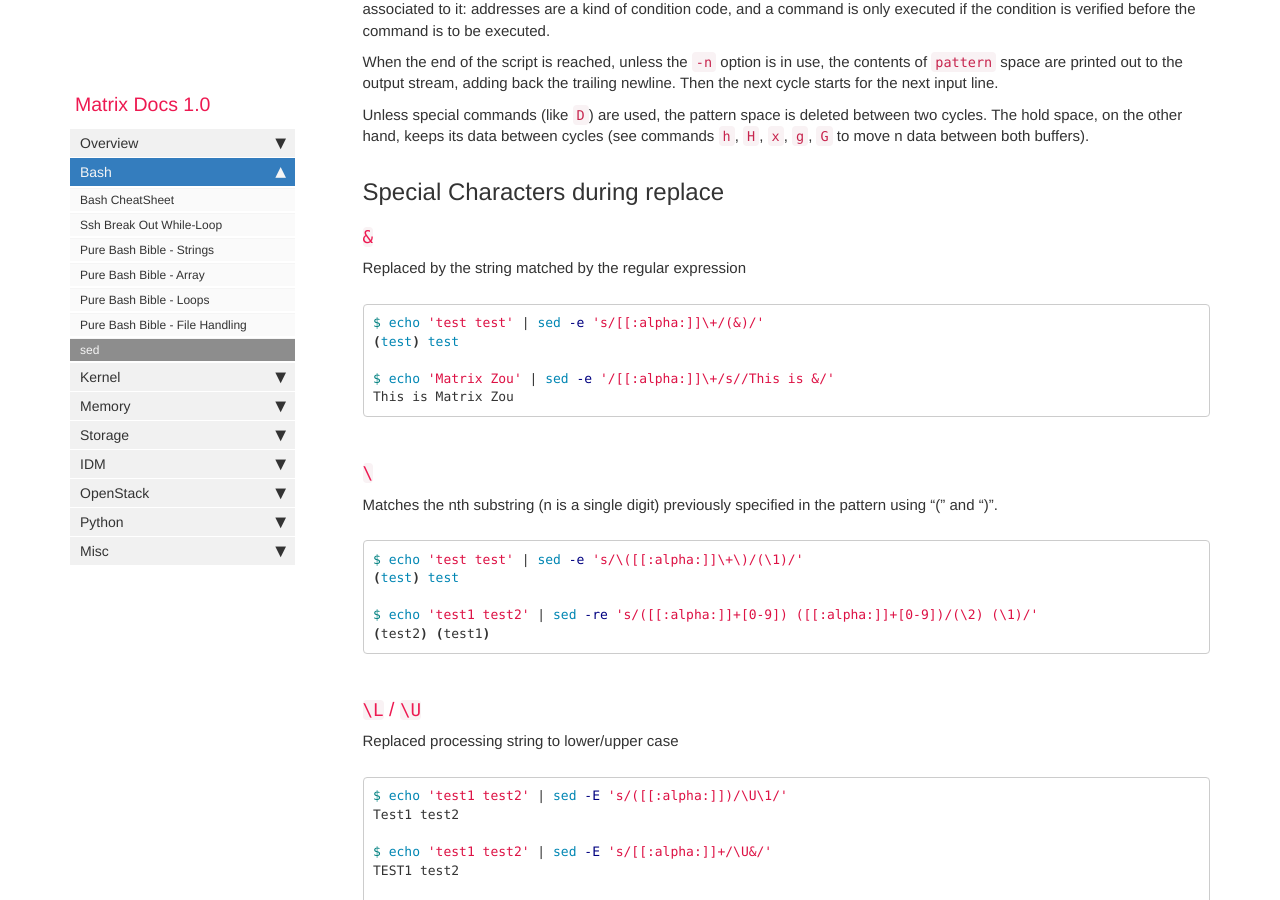
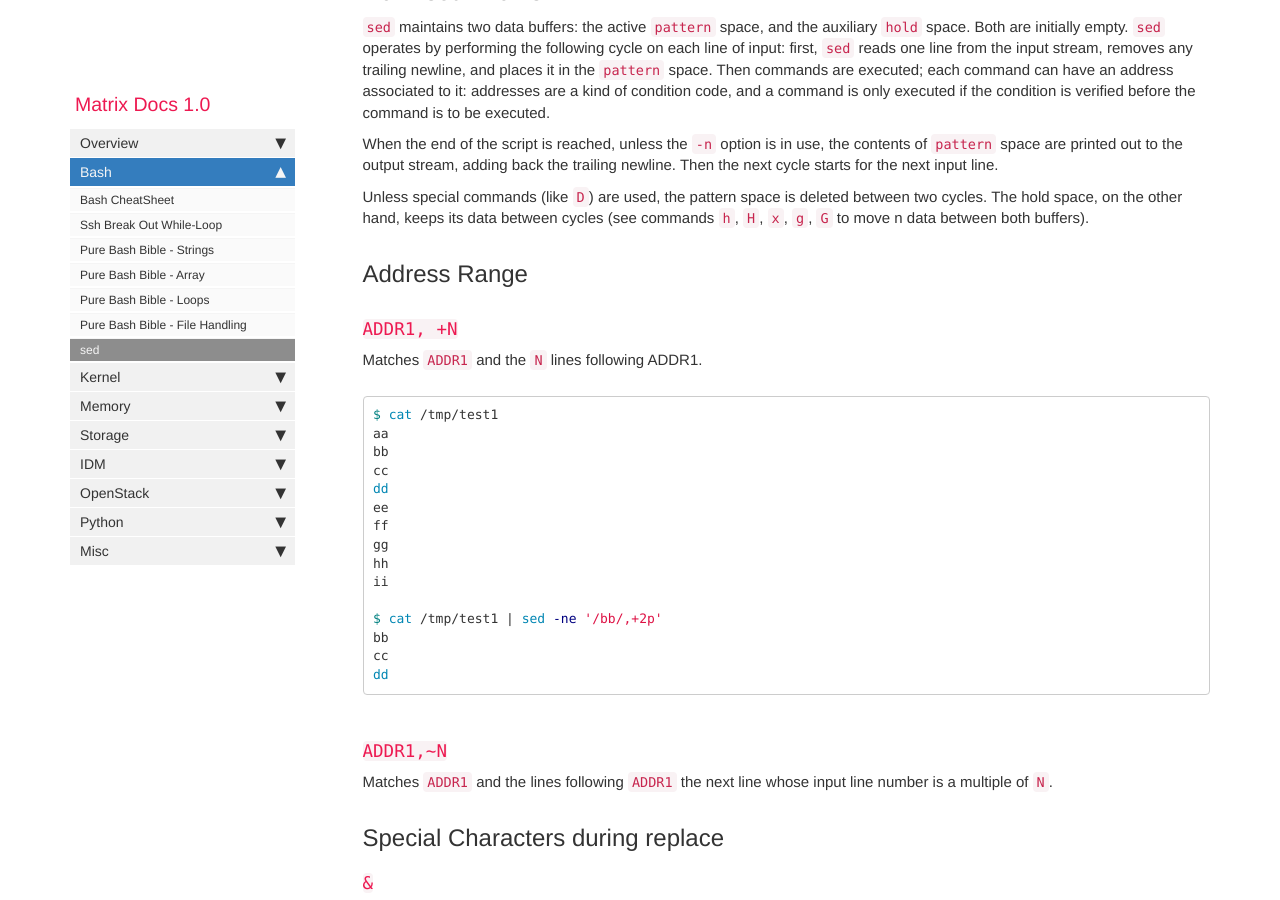
Before and after one commit to matrixzj/documentations, a Jekyll site: the page built from pages/bash/sed.md, in a window 1280 px wide and 900 px high, scrolled down 1254 px. Built offline with Jekyll 4.4.1, drawn with Linux system fonts in a browser that asks for light colours; comment, search, counter and statistics services are not loaded; some of the changed text lies outside the part shown.

Commit message:
There are 2 files have been modified at 2021-01-03 06:48:24 . 	-rwxrwxr-x. 1 jzou jzou 60131 Dec 22 21:04 images/python/sed_debug/sedsed.py 	-rw-rw-r--. 1 jzou jzou 14167 Dec 24 19:47 pages/bash/sed.md No files have been added. No files have been deleted. No file type has been changed.

````diff
--- a/pages/bash/sed.md
+++ b/pages/bash/sed.md
@@ -19,6 +19,34 @@ folder: bash
  When the end of the script is reached, unless the `-n` option is in use, the contents of `pattern` space are printed out to the output stream, adding back the trailing newline. Then the next cycle starts for the next input line.
 
 Unless special commands (like `D`) are used, the pattern space is deleted between two cycles. The hold space, on the other hand, keeps its data between cycles (see commands `h`, `H`, `x`, `g`, `G` to move n data between both buffers).
+
+## Address Range
+
+### `ADDR1, +N`
+Matches `ADDR1` and the `N` lines following ADDR1.
+```bash
+$ cat /tmp/test1
+aa
+bb
+cc
+dd
+ee
+ff
+gg
+hh
+ii
+
+$ cat /tmp/test1 | sed -ne '/bb/,+2p'
+bb
+cc
+dd
+```
+
+### `ADDR1,~N`
+Matches `ADDR1` and the lines following `ADDR1` the next line whose input line number is a multiple of `N`.
+
+
+
 
 ## Special Characters during replace
 
````
Also changed, not shown: 1 other file.
